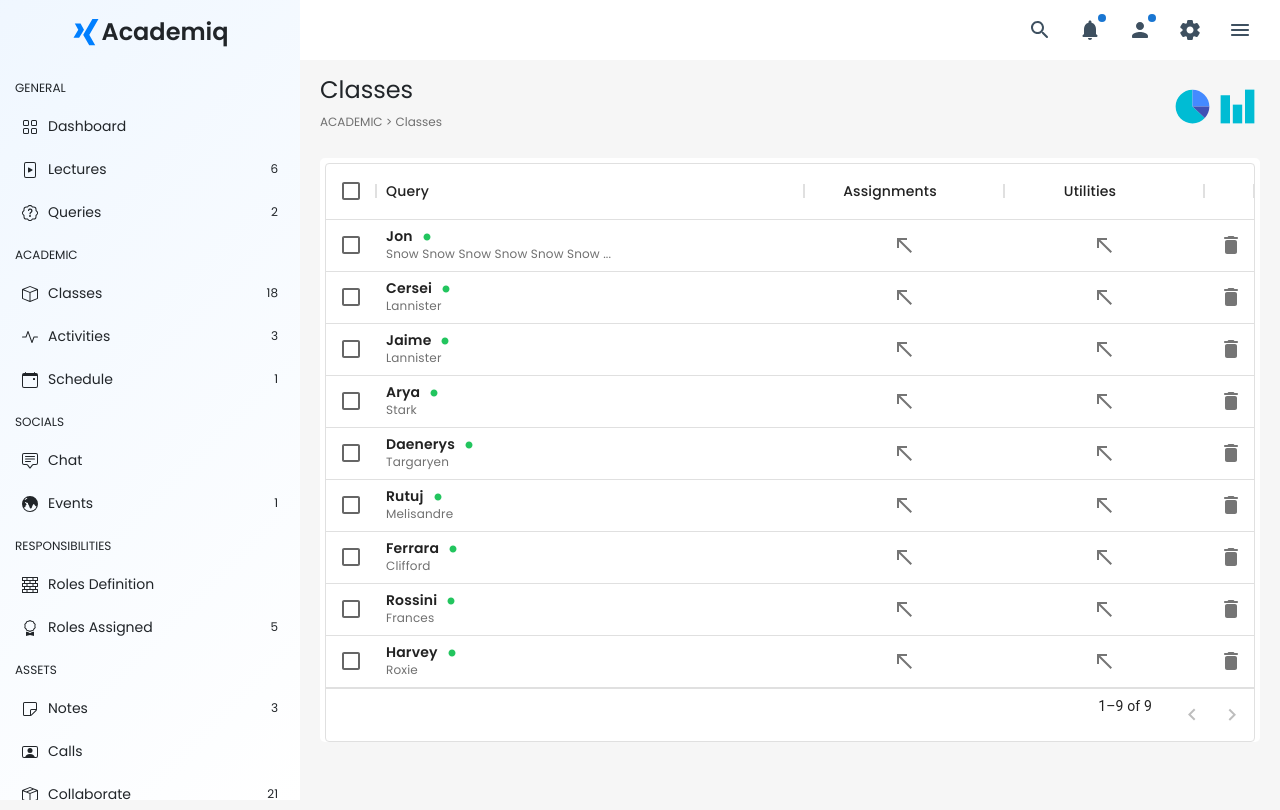
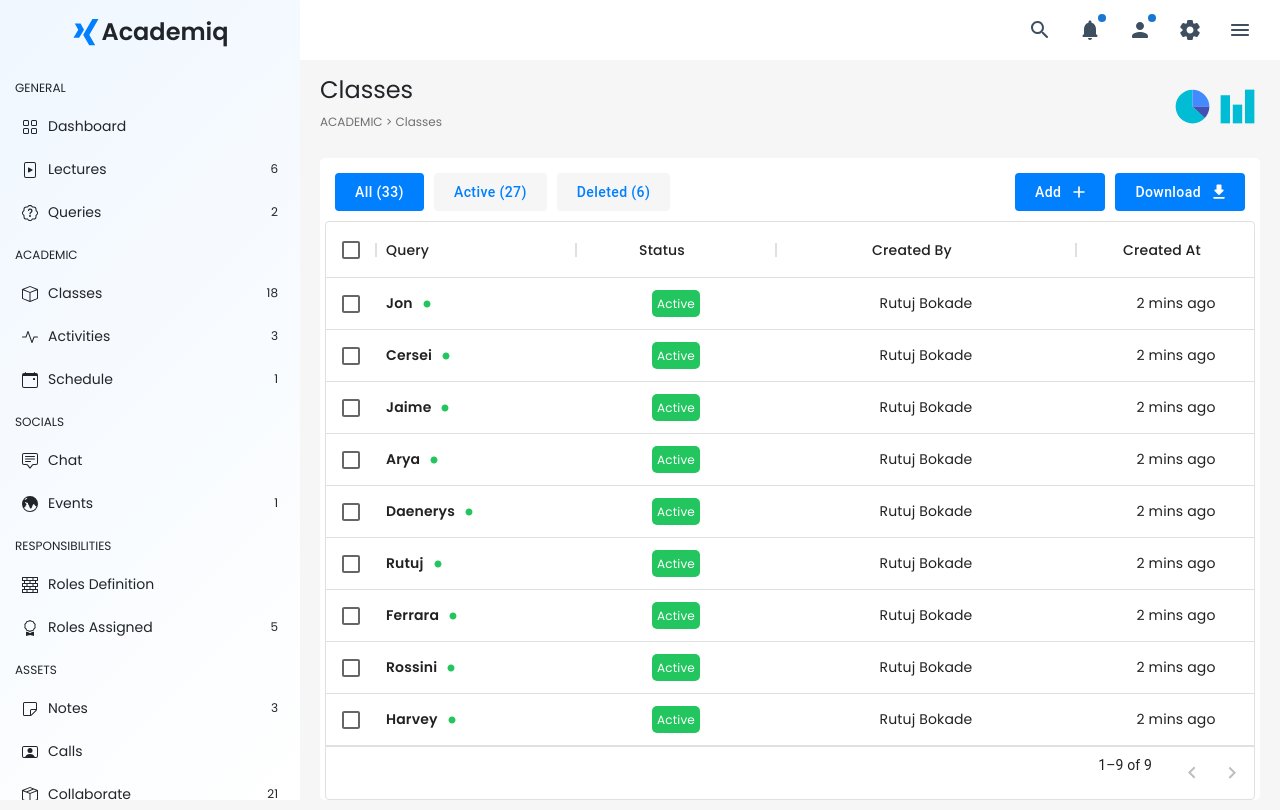
Before and after one commit to Rutuj2804/Academiq, a React (Create React App) app: page /classes in a window 1280 px wide. Built offline with nearby package versions, Linux system fonts and the light colour scheme.

Commit message:
classes completed

```diff
--- a/src/pages/classes/index.tsx
+++ b/src/pages/classes/index.tsx
@@ -1,13 +1,17 @@
-import React, { useEffect } from "react";
+import React, { useEffect, useState } from "react";
 import { FcBarChart, FcPieChart } from "react-icons/fc";
 import { useDispatch, useSelector } from "react-redux";
 import { setBreadcrumps } from "../../store/breadcrumps/slice";
 import { RootState } from "../../store";
 import { useNavigate } from "react-router-dom";
-import { DataGrid, GridColDef } from "@mui/x-data-grid";
+import { DataGrid, GridColDef, GridRowSelectionModel } from "@mui/x-data-grid";
 import { GoPrimitiveDot } from "react-icons/go";
-import { IconButton } from "@mui/material";
-import { DeleteRounded, NorthWest } from "@mui/icons-material";
+import { Button, IconButton } from "@mui/material";
+import {
+    AddRounded,
+    EditRounded,
+    FileDownloadRounded,
+} from "@mui/icons-material";
 
 const columns: GridColDef[] = [
     {
@@ -15,6 +19,7 @@ const columns: GridColDef[] = [
         headerName: "Query",
         flex: 1,
         disableColumnMenu: true,
+        minWidth: 200,
         renderCell: (params) => (
             <div className="queryBlock">
                 <h6>
@@ -23,47 +28,45 @@ const columns: GridColDef[] = [
                         <GoPrimitiveDot />
                     </span>
                 </h6>
-                <p>
-                    {params.row.lastName.length < 30
-                        ? params.row.lastName
-                        : params.row.lastName.slice(0, 30) + "..."}
-                </p>
             </div>
         ),
     },
     {
-        field: "Assignments",
-        headerName: "Assignments",
+        field: "Status",
+        headerName: "Status",
         headerAlign: "center",
         width: 200,
         align: "center",
         disableColumnMenu: true,
-        renderCell: (params) => (
-            <IconButton size="small">
-                <NorthWest />
-            </IconButton>
-        ),
+        renderCell: (params) => <span className="tag active">Active</span>,
     },
     {
-        field: "Utilities",
-        headerName: "Utilities",
+        field: "Created By",
+        headerName: "Created By",
+        headerAlign: "center",
+        width: 300,
+        align: "center",
+        disableColumnMenu: true,
+        renderCell: (params) => <p className="mb-0">Rutuj Bokade</p>,
+    },
+    {
+        field: "Created At",
+        headerName: "Created At",
         headerAlign: "center",
         width: 200,
         align: "center",
         disableColumnMenu: true,
-        renderCell: (params) => (
-            <IconButton size="small">
-                <NorthWest />
-            </IconButton>
-        ),
+        renderCell: (params) => <p className="mb-0">2 mins ago</p>,
     },
     {
         field: " ",
-        width: 20,
+        headerName: "Update Class",
+        width: 150,
         disableColumnMenu: true,
+        align: "center",
         renderCell: (params) => (
-            <IconButton size="small">
-                <DeleteRounded />
+            <IconButton size="small" className="icon-hover">
+                <EditRounded fontSize="small" />
             </IconButton>
         ),
     },
@@ -86,7 +89,16 @@ const rows = [
     { id: 9, lastName: "Roxie", firstName: "Harvey", age: 65 },
 ];
 
+enum TabType {
+    ALL = "ALL",
+    ACTIVE = "ACTIVE",
+    DELETED = "DELETED",
+}
+
 const Classes = () => {
+    const [activeTab, setActiveTab] = useState(TabType.ALL);
+    const [selectedRow, setSelectedRow] = useState<GridRowSelectionModel>([]);
+
     const dispatch = useDispatch();
 
     const navigate = useNavigate();
@@ -122,6 +134,47 @@ const Classes = () => {
 
             <main className="classes__Wrapper">
                 <div className="paper">
+                    <div className="classes__Header">
+                        <div className="left">
+                            <Button
+                                onClick={() => setActiveTab(TabType.ALL)}
+                                className={
+                                    TabType.ALL === activeTab ? "active" : ""
+                                }
+                            >
+                                All (33)
+                            </Button>
+                            <Button
+                                onClick={() => setActiveTab(TabType.ACTIVE)}
+                                className={
+                                    TabType.ACTIVE === activeTab ? "active" : ""
+                                }
+                            >
+                                Active (27)
+                            </Button>
+                            <Button
+                                onClick={() => setActiveTab(TabType.DELETED)}
+                                className={
+                                    TabType.DELETED === activeTab
+                                        ? "active"
+                                        : ""
+                                }
+                            >
+                                Deleted (6)
+                            </Button>
+                            {selectedRow.length > 0 ? (
+                                <Button className="red">
+                                    Delete ({selectedRow.length})
+                                </Button>
+                            ) : null}
+                        </div>
+                        <div className="right">
+                            <Button endIcon={<AddRounded />}>Add</Button>
+                            <Button endIcon={<FileDownloadRounded />}>
+                                Download
+                            </Button>
+                        </div>
+                    </div>
                     <DataGrid
                         rows={rows}
                         columns={columns}
@@ -134,6 +187,7 @@ const Classes = () => {
                         }}
                         pageSizeOptions={[10]}
                         checkboxSelection
+                        onRowSelectionModelChange={(t) => setSelectedRow(t)}
                         disableRowSelectionOnClick
                         getRowId={(row) => row.id}
                     />
--- /dev/null
+++ b/src/styles/pages/_classes.scss
@@ -0,0 +1,44 @@
+.classes__Header{
+    padding: 10px;
+    display: flex;
+    justify-content: space-between;
+    align-items: center;
+    .left, .right {
+        display: flex;
+        align-items: center;
+        gap: 10px;
+        button {
+            background-color: $light-background;
+            color: $blue;
+            padding: 7px 20px;
+            text-transform: capitalize;
+            &.active {
+                background-color: $blue;
+                color: $white;
+            }
+        }
+        .red {
+            background-color: $red;
+            color: $white;
+        }
+    }
+    .right button {
+        background-color: $blue;
+        color: $white;
+    }
+}
+
+.tag {
+    font-size: 12px;
+    background-color: $green;
+    border-radius: 5px;
+    padding: 5px;
+    color: $white;
+}
+
+.icon-hover {
+    &:hover {
+        background-color: $blue!important;
+        color: $white;
+    }
+}
--- a/src/styles/pages/_index.scss
+++ b/src/styles/pages/_index.scss
@@ -1,6 +1,7 @@
 @import "./dashboard";
 @import "./query";
 @import "./lectures";
+@import "./classes";
 
 .section__Wrapper {
     padding: 10px 20px;
```
